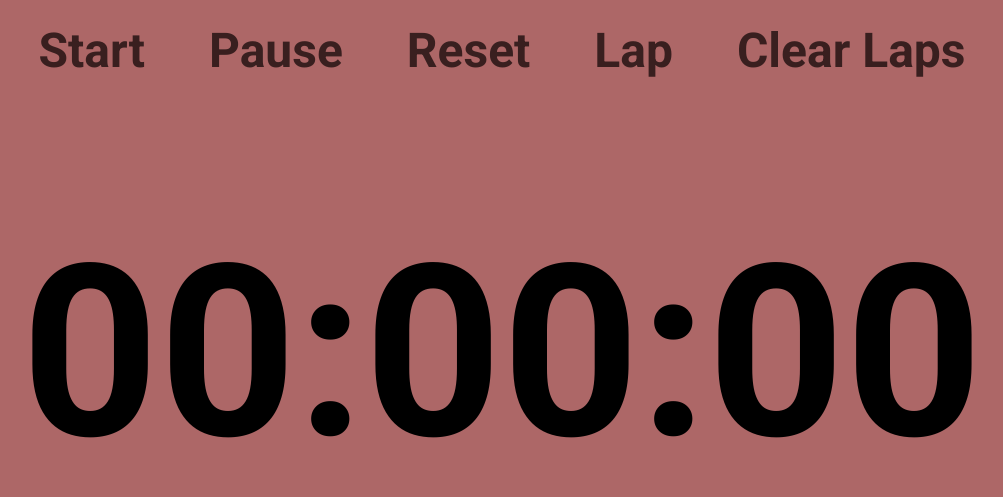
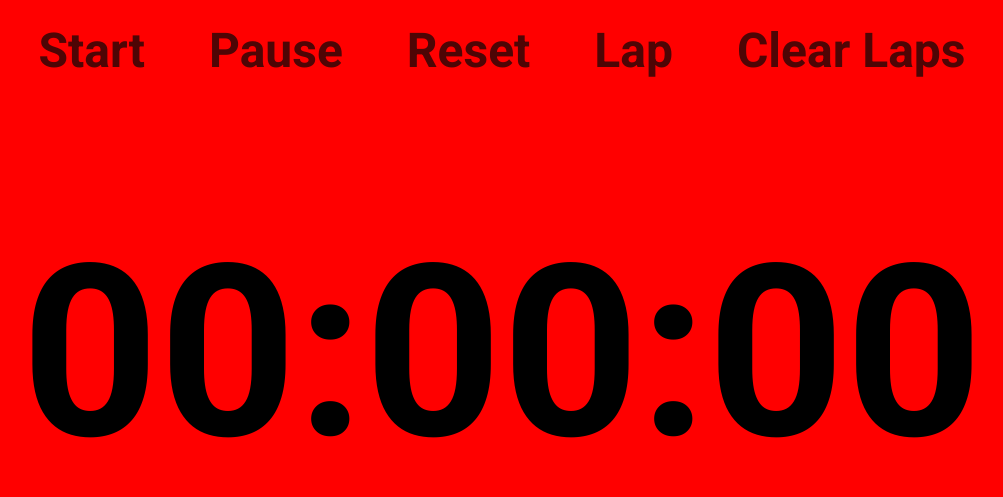
Before and after one commit to Slimake/Stopwatch, a plain HTML site: page index.html in a window 1280 px wide. Shown: the whole page, without its empty margins (138-1141 px from the left). Drawn offline with Linux system fonts and the light colour scheme.

Commit message:
Modify initial file

```diff
--- a/css/style.css
+++ b/css/style.css
@@ -12,7 +12,7 @@ html {
 }
 
 body {
-  background-color: #ad6767;
+  background-color: red;
   font-family: 'Roboto', sans-serif;
 }
 
```
